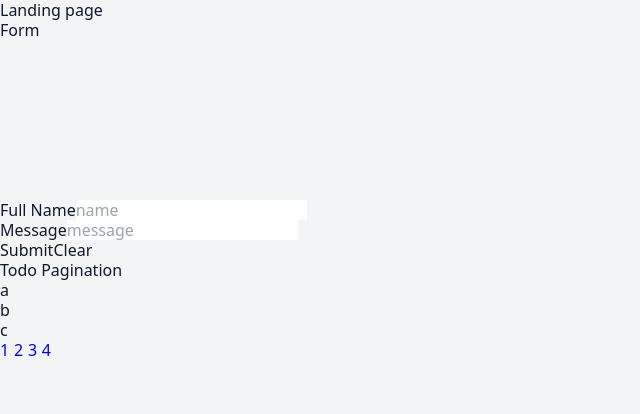
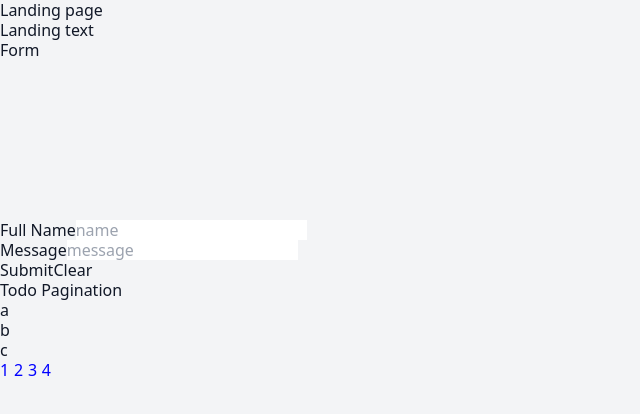
Before and after one commit to vpvnguyen/tailwindcss-reference, a React (Create React App) app in the folder app/: page / in a window 1280 px wide. Shown: the top 414 px of the page, without its empty margins (0-640 px from the left). Built offline with nearby package versions, Linux system fonts and the light colour scheme.

Commit message:
add landing text body

```diff
--- a/app/src/components/Landing.js
+++ b/app/src/components/Landing.js
@@ -1,5 +1,10 @@
 const Landing = () => {
-  return <h1>Landing page</h1>;
+  return (
+    <>
+      <h1>Landing page</h1>
+      <p>Landing text</p>
+    </>
+  );
 };
 
 export default Landing;
```
